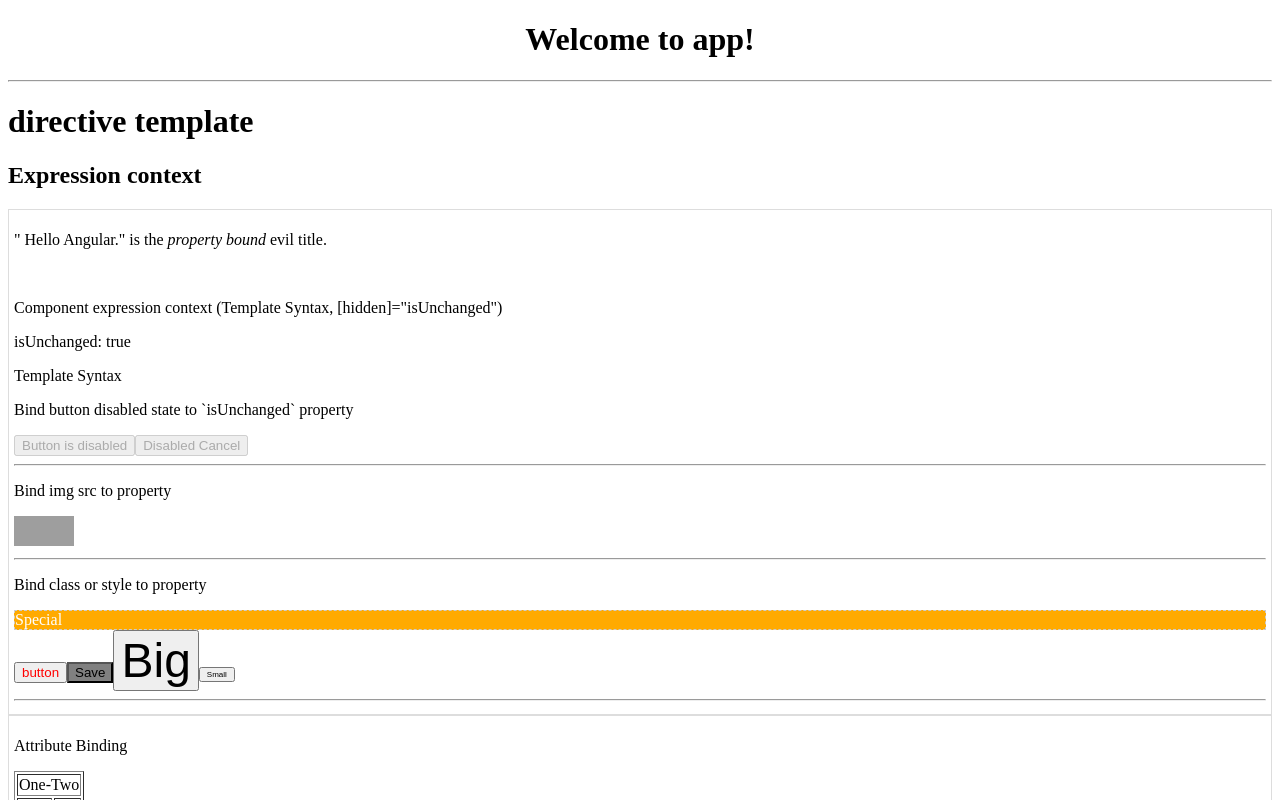
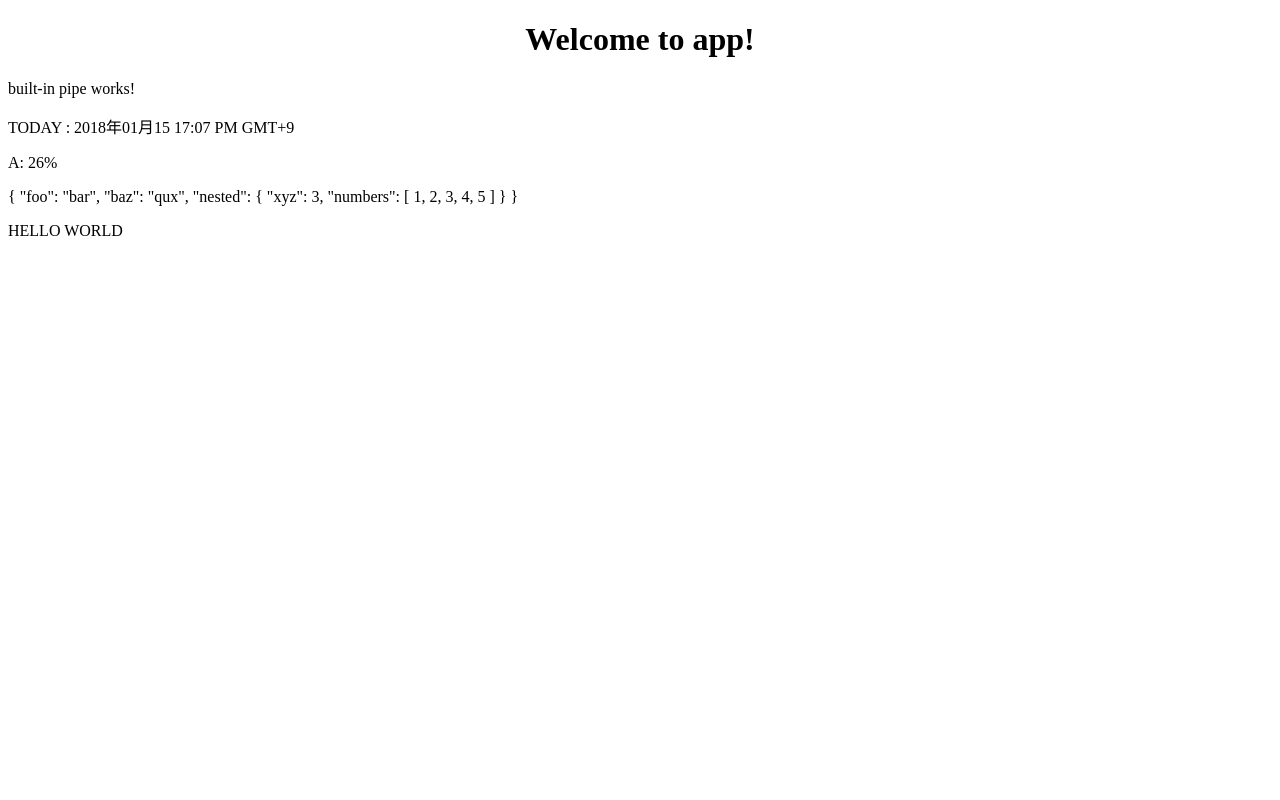
Before and after one commit to rojochen/ng4-basic-practice, an Angular app in the folder my-app/: page / in a window 1280 px wide. Shown: the top 800 px of the page. Built offline with nearby package versions, Linux system fonts and the light colour scheme; grey boxes are pictures that could not be loaded.

Commit message:
add built-in pipe demo

```diff
--- a/my-app/src/app/app.component.html
+++ b/my-app/src/app/app.component.html
@@ -4,4 +4,4 @@
     Welcome to {{title}}!
   </h1>
 </div>
-<app-component-demo-5></app-component-demo-5>
+<app-pipe-demo-1></app-pipe-demo-1>
--- a/my-app/src/app/pipe/filter-name.pipe.ts
+++ b/my-app/src/app/pipe/filter-name.pipe.ts
@@ -6,7 +6,13 @@ import { Pipe, PipeTransform } from '@angular/core';
 export class FilterNamePipe implements PipeTransform {
 
   transform(value: any, args?: any): any {
-    return null;
+    if (!args) {
+      return value;
+    } else {
+      return value.filter(list => {
+          return args === list;
+      });
+    }
   }
 
 }
--- a/my-app/src/app/pipe/pipe-demo-1/pipe-demo-1.component.html
+++ b/my-app/src/app/pipe/pipe-demo-1/pipe-demo-1.component.html
@@ -1,3 +1,11 @@
 <p>
-  pipe-demo-1 works!
+  built-in pipe works!
 </p>
+<!-- more :https://angular.io/api/common/DatePipe-->
+<p>TODAY : {{today | date:'yyyy年MM月dd HH:mm a z':'+0900'}}</p>
+
+<p>A: {{a | percent}}</p>
+<!-- JSON.stringify -->
+<p>{{object | json}}</p>
+
+{{value | uppercase}}
--- a/my-app/src/app/pipe/pipe-demo-1/pipe-demo-1.component.ts
+++ b/my-app/src/app/pipe/pipe-demo-1/pipe-demo-1.component.ts
@@ -6,9 +6,14 @@ import { Component, OnInit } from '@angular/core';
   styleUrls: ['./pipe-demo-1.component.css']
 })
 export class PipeDemo1Component implements OnInit {
-
-  constructor() { }
-
+  today: number = Date.now();
+  a: number ;
+  value: string;
+  object: Object = {foo: 'bar', baz: 'qux', nested: {xyz: 3, numbers: [1, 2, 3, 4, 5]}};
+  constructor() {
+    this.a = 0.259;
+    this.value = 'hello world';
+  }
   ngOnInit() {
   }
 
```
